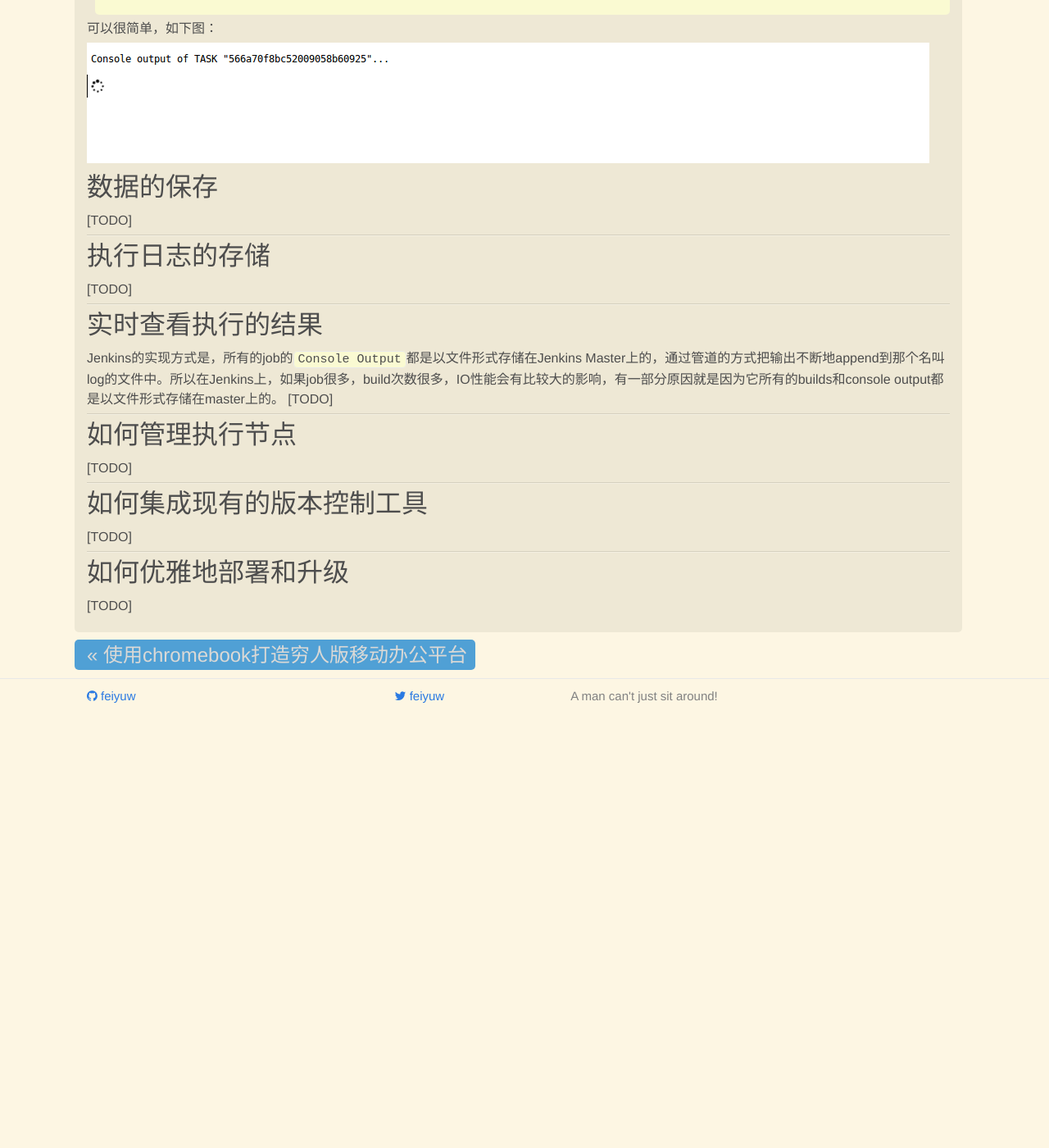
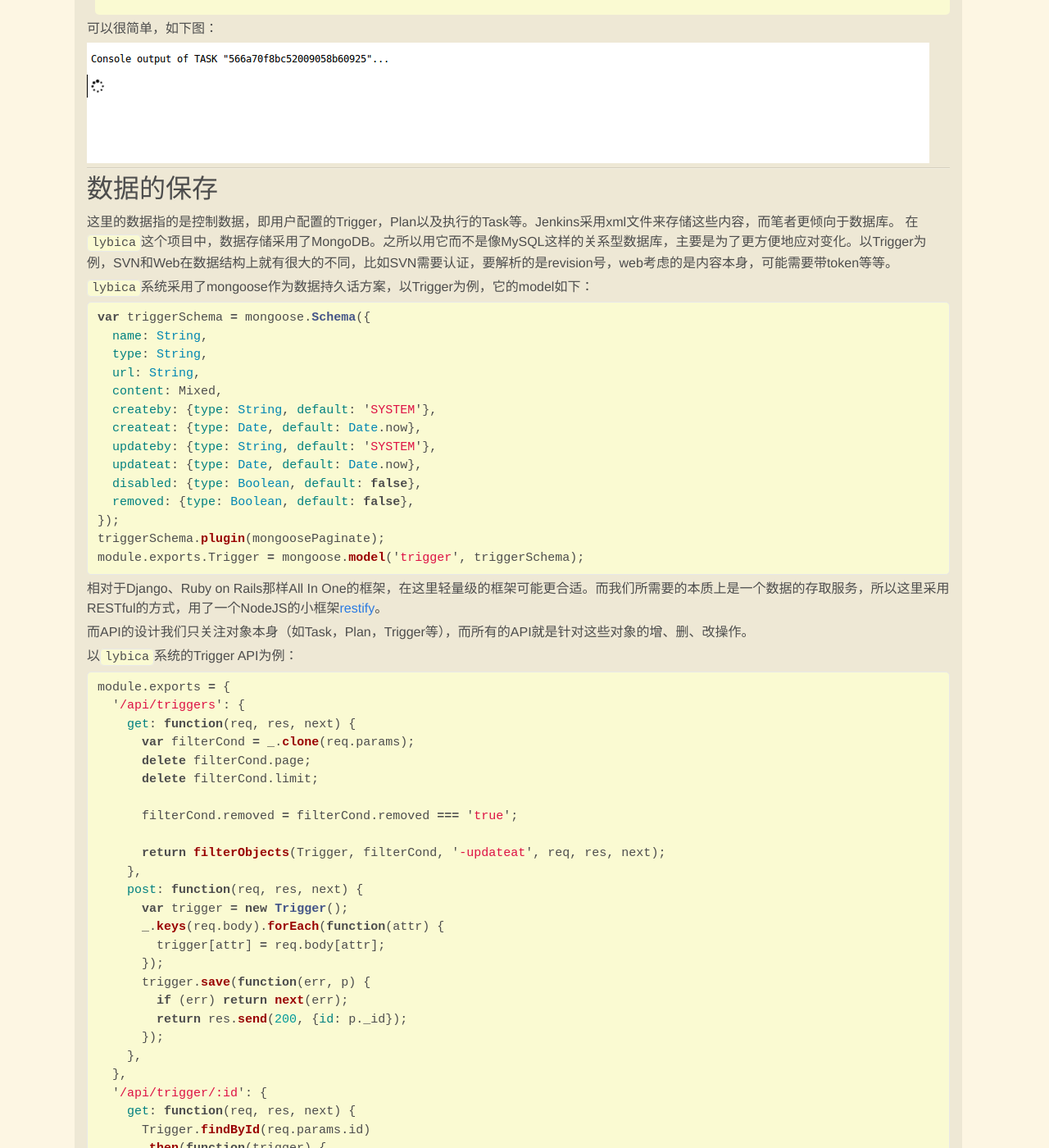
Before and after one commit to feiyuw/feiyuw.github.io, a Jekyll site: the page built from _posts/2016-02-04-buildup-a-continuous-delivery-tool.md, in a window 1280 px wide and 1400 px high, scrolled down 4272 px. Shown: the whole window at 82% size. Built offline with Jekyll 4.4.1, drawn with Linux system fonts in a browser that asks for light colours; nearby versions of some CDN libraries; comment, search, counter and statistics services are not loaded; before the commit the page ends 5152 px from its top, so only the background shows below that; some of the changed text lies outside the part shown.

Commit message:
update one blog

````diff
--- a/_posts/2016-02-04-buildup-a-continuous-delivery-tool.md
+++ b/_posts/2016-02-04-buildup-a-continuous-delivery-tool.md
@@ -134,9 +134,118 @@ categories: Programming
 
 ![console output]({{ site.url }}/assets/cd-console.png)
 
+---
+
 ## 数据的保存
 
-[TODO]
+这里的数据指的是控制数据，即用户配置的Trigger，Plan以及执行的Task等。Jenkins采用xml文件来存储这些内容，而笔者更倾向于数据库。
+在`lybica`这个项目中，数据存储采用了MongoDB。之所以用它而不是像MySQL这样的关系型数据库，主要是为了更方便地应对变化。以Trigger为例，SVN和Web在数据结构上就有很大的不同，比如SVN需要认证，要解析的是revision号，web考虑的是内容本身，可能需要带token等等。
+
+`lybica`系统采用了mongoose作为数据持久话方案，以Trigger为例，它的model如下：
+
+```javascript
+var triggerSchema = mongoose.Schema({
+  name: String,
+  type: String,
+  url: String,
+  content: Mixed,
+  createby: {type: String, default: 'SYSTEM'},
+  createat: {type: Date, default: Date.now},
+  updateby: {type: String, default: 'SYSTEM'},
+  updateat: {type: Date, default: Date.now},
+  disabled: {type: Boolean, default: false},
+  removed: {type: Boolean, default: false},
+});
+triggerSchema.plugin(mongoosePaginate);
+module.exports.Trigger = mongoose.model('trigger', triggerSchema);
+```
+
+相对于Django、Ruby on Rails那样All In One的框架，在这里轻量级的框架可能更合适。而我们所需要的本质上是一个数据的存取服务，所以这里采用RESTful的方式，用了一个NodeJS的小框架[restify](http://restify.com/)。
+
+而API的设计我们只关注对象本身（如Task，Plan，Trigger等），而所有的API就是针对这些对象的增、删、改操作。
+
+以`lybica`系统的Trigger API为例：
+
+```javascript
+module.exports = {
+  '/api/triggers': {
+    get: function(req, res, next) {
+      var filterCond = _.clone(req.params);
+      delete filterCond.page;
+      delete filterCond.limit;
+
+      filterCond.removed = filterCond.removed === 'true';
+
+      return filterObjects(Trigger, filterCond, '-updateat', req, res, next);
+    },
+    post: function(req, res, next) {
+      var trigger = new Trigger();
+      _.keys(req.body).forEach(function(attr) {
+        trigger[attr] = req.body[attr];
+      });
+      trigger.save(function(err, p) {
+        if (err) return next(err);
+        return res.send(200, {id: p._id});
+      });
+    },
+  },
+  '/api/trigger/:id': {
+    get: function(req, res, next) {
+      Trigger.findById(req.params.id)
+      .then(function(trigger) {
+        if (trigger === null) return res.send(404);
+
+        return res.send(trigger);
+      });
+    },
+    post: function(req, res, next) {
+      Trigger.findById(req.params.id)
+      .then(function(trigger) {
+        if (trigger === null) return res.send(404);
+
+        _.keys(req.body).forEach(function(k) {
+          trigger[k] = req.body[k];
+        });
+        trigger.save().then(function(t) {
+          return res.send(200, t);
+        });
+      });
+    },
+    del: function(req, res, next) {
+      Trigger.findByIdAndUpdate(req.params.id, {$set: {removed: true}}, function(err, trigger) {
+        if (err) return next(err);
+
+        return res.send(200);
+      });
+    }
+  },
+  '/api/trigger/:id/enable': {
+    put: function(req, res, next) {
+      Trigger.findByIdAndUpdate(req.params.id, {$set: {disabled: false}}, function(err, trigger) {
+        if (err) return next(err);
+
+        return res.send(200);
+      })
+    }
+  },
+  '/api/trigger/:id/disable': {
+    put: function(req, res, next) {
+      Trigger.findByIdAndUpdate(req.params.id, {$set: {disabled: true}}, function(err, trigger) {
+        if (err) return next(err);
+
+        return res.send(200);
+      })
+    }
+  },
+};
+```
+
+可以看到，我们重复利用了HTTP的method来定义不同的操作类型：
+
+* GET用于获取数据
+* POST用于创建数据
+* PUT用于更新数据
+* DELETE用于删除数据。
 
 ---
 
@@ -149,6 +258,7 @@ categories: Programming
 ## 实时查看执行的结果
 
 Jenkins的实现方式是，所有的job的`Console Output`都是以文件形式存储在Jenkins Master上的，通过管道的方式把输出不断地append到那个名叫log的文件中。所以在Jenkins上，如果job很多，build次数很多，IO性能会有比较大的影响，有一部分原因就是因为它所有的builds和console output都是以文件形式存储在master上的。
+
 [TODO]
 
 ---
````
